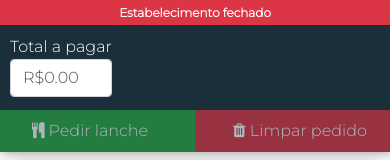
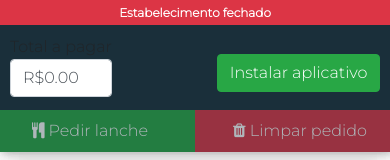
Before and after one commit to 4skert3ch/delivery-digital, a React (Create React App) app: page / in a window 390 px wide. Shown: the top 160 px of the page. Built offline with nearby package versions, Linux system fonts and the light colour scheme.

Commit message:
Instalar aplicativo

```diff
--- a/src/components/template/Nav.jsx
+++ b/src/components/template/Nav.jsx
@@ -1,36 +1,104 @@
-import './Nav.css'
-import React from 'react'
+import './Nav.css';
+import React, { useEffect, useState } from 'react';
 
 const Navbar = ({ totalAPagar, setTotalAPagar, setCarrinho, isAberto }) => {
+  const [deferredPrompt, setDeferredPrompt] = useState(null); // State para armazenar o prompt de instalação
+  const [isDesktop, setIsDesktop] = useState(window.innerWidth >= 768);
+  const [isAppInstalled, setIsAppInstalled] = useState(false);
+
   const valorZerado = totalAPagar === 0;
   const limparPedido = () => {
     setTotalAPagar(0);
     setCarrinho([]);
   };
 
-  const dataAtual = new Date();
-  const horaAtual = dataAtual.getHours();
+
+  useEffect(() => {
+    // Event listener para capturar o prompt de instalação
+    window.addEventListener('beforeinstallprompt', (event) => {
+      event.preventDefault();
+      setDeferredPrompt(event);
+    });
+
+    // Verificar se o aplicativo está instalado
+    window.addEventListener('appinstalled', () => {
+      setIsAppInstalled(true);
+    });
+
+    // Atualiza o estado de isDesktop ao redimensionar a janela
+    const handleResize = () => {
+      setIsDesktop(window.innerWidth >= 768);
+    };
+
+    window.addEventListener('resize', handleResize);
+    return () => window.removeEventListener('resize', handleResize);
+  }, []);
+
+  const instalarApp = () => {
+    // Se houver um prompt de instalação, exiba-o quando o botão for clicado
+    if (deferredPrompt) {
+      deferredPrompt.prompt();
+      deferredPrompt.userChoice.then((choiceResult) => {
+        if (choiceResult.outcome === 'accepted') {
+          console.log('Usuário aceitou a instalação');
+        } else {
+          console.log('Usuário rejeitou a instalação');
+        }
+        setDeferredPrompt(null);
+      });
+    }
+  };
 
   return (
     <aside className="menu-area">
       <nav className="menu">
-        <div className='row'>
+        <div className="row">
           {/* Check if the establishment is open and apply appropriate styling */}
-          <span id="backStatus" className={`badge badge-${isAberto ? "success" : "danger"}`}>
+          <span
+            id="backStatus"
+            className={`badge badge-${isAberto ? 'success' : 'danger'}`}
+          >
             <strong id="txtStatus">
-              {isAberto ? "Estabelecimento aberto" : "Estabelecimento fechado"}
+              {isAberto ? 'Estabelecimento aberto' : 'Estabelecimento fechado'}
             </strong>
           </span>
 
-          <a href="#/" className='col-12'>
+          <a className="col-12">
             <div className="contador">
-              <label id="backContador">Total a pagar<p id="contador" className="form-control">R${(totalAPagar / 100).toFixed(2)}</p></label>
+              <label id="backContador">
+                Total a pagar
+                <p id="contador" className="form-control">
+                  R${(totalAPagar / 100).toFixed(2)}
+                </p>
+              </label>
+              {!isDesktop && !isAppInstalled && (
+                <button
+                  className="btn btn-success instalarApp"
+                  onClick={instalarApp}
+                  style={{ display: isAppInstalled ? 'none' : 'block' }}
+                >
+                  Instalar aplicativo
+                </button>
+              )}
             </div>
           </a>
-          <button type="button" className="btn btn-success col-6" data-bs-toggle="modal" data-bs-target="#modalConfirmar" id="btnRequest" disabled={valorZerado}>
+          <button
+            type="button"
+            className="btn btn-success col-6"
+            data-bs-toggle="modal"
+            data-bs-target="#modalConfirmar"
+            id="btnRequest"
+            disabled={valorZerado}
+          >
             <i className="fa fa-cutlery" aria-hidden="true"></i> Pedir lanche
           </button>
-          <button type="button" className="btn btn-danger col-6" id="btnRequest" onClick={limparPedido} disabled={valorZerado}>
+          <button
+            type="button"
+            className="btn btn-danger col-6"
+            id="btnRequest"
+            onClick={limparPedido}
+            disabled={valorZerado}
+          >
             <i className="fa fa-trash" aria-hidden="true"></i> Limpar pedido
           </button>
         </div>
```
